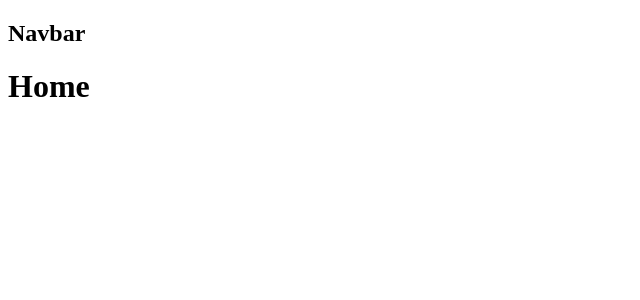
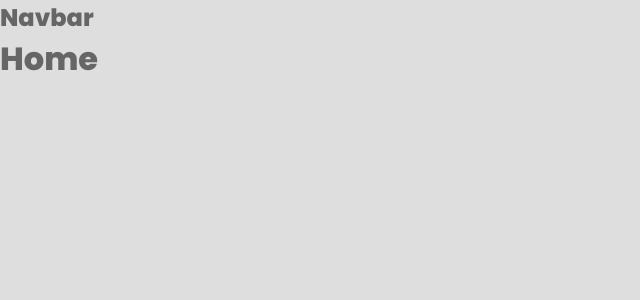
Before and after one commit to meskatabusayed/meskat-portfolio, a React (Vite) app: page / in a window 1280 px wide. Shown: the top 300 px of the page, without its empty margins (0-640 px from the left). Built offline with nearby package versions, Linux system fonts and the light colour scheme.

Commit message:
basic style done

```diff
--- a/src/App.css
+++ b/src/App.css
@@ -5,6 +5,81 @@
 :root {
     /* ===== Colors ===== */
     /* Color mode HSL(hue , saturation , lightness */
-    --first-color: hsl(300, 88%, 53%);
-    --title-color: hsl()
+    --first-color: hsl(300, 96%, 37%);
+    --title-color: hsl(0, 0% , 40%);
+    --text-color: hsl(0, 0% , 50%);
+    --body-color: hsl(0, 0%, 100%);
+    --container-color: hsl(0 , 0%, 93%);
+    --border-color: hsl(0, 0%, 87%);
+    --text-white: #fff;
+
+    /* ===== Font and Typography ===== */
+    --body-font: 'Open Sans', sans-serif;
+    --second-font: 'Poppins', sans-serif;
+
+    --big-font-size: 56px;
+    --h1-font-size: 50px;
+    --h2-font-size: 32px;
+    --h3-font-size: 24px;
+    --large-font-size: 18px;
+    --normal-font-size: 16px;
+    --small-font-size: 15px;
+    --smaller-font-size: 14px;
+    --tiny-font-size: 56px;
+
+    /* ===== font weight ===== */
+    --weight-400: 400;
+    --weight-500: 500;
+    --weight-600: 600;
+    --weight-700: 700;
+    --weight-800: 800;
 }
+
+/* ===== BASE =====*/
+*{
+    margin: 0;
+    padding: 0;
+    box-sizing: border-box;
+}
+
+body ,
+input,
+textarea {
+    font-family: var(--body-font);
+    font-size: var(--body-font);
+    font-weight: var(--weight-500);
+}
+
+body {
+   background-color: var(--border-color);
+   color: var(--text-color);
+}
+
+h1,
+h2,
+h3,
+h4 {
+    color: var(--title-color);
+    font-family: var(--second-font);
+    font-weight: var(--weight-700);
+}
+
+ul {
+    list-style: none;
+}
+
+a {
+    text-decoration: none;
+}
+
+button ,
+input ,
+textarea {
+    background-color: transparent;
+    border: none;
+    outline: none;
+}
+
+img {
+    max-width: 100%;
+}
```
